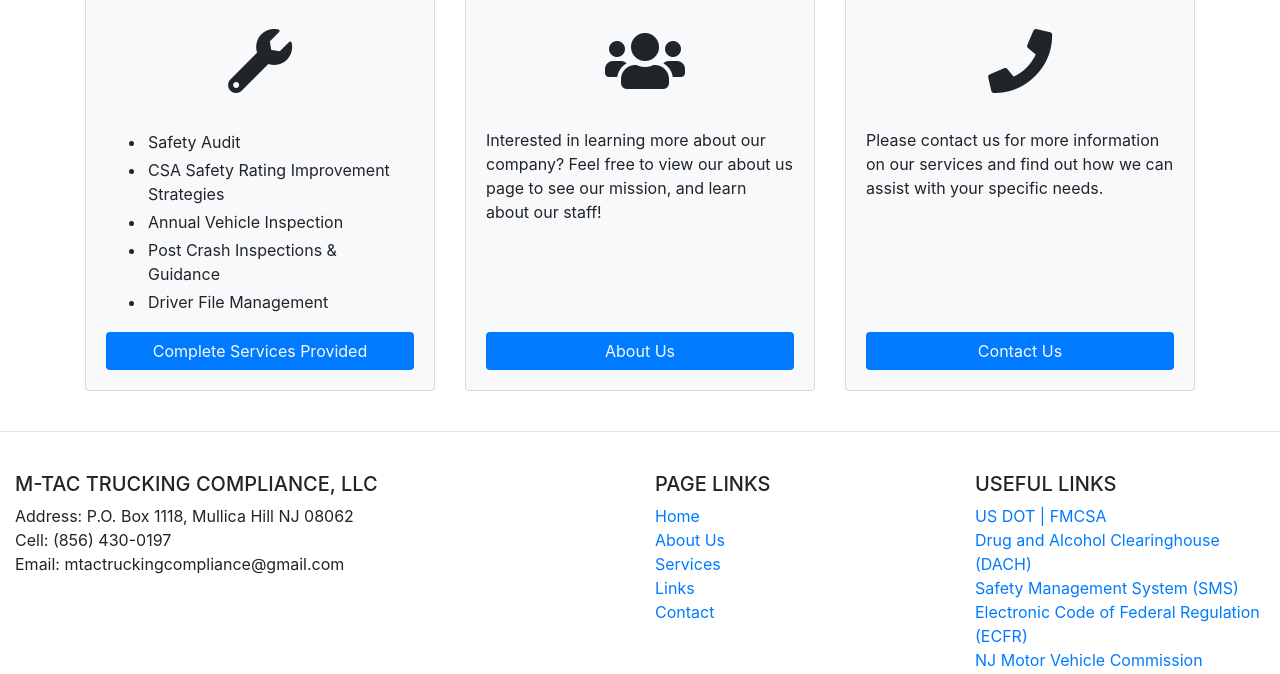
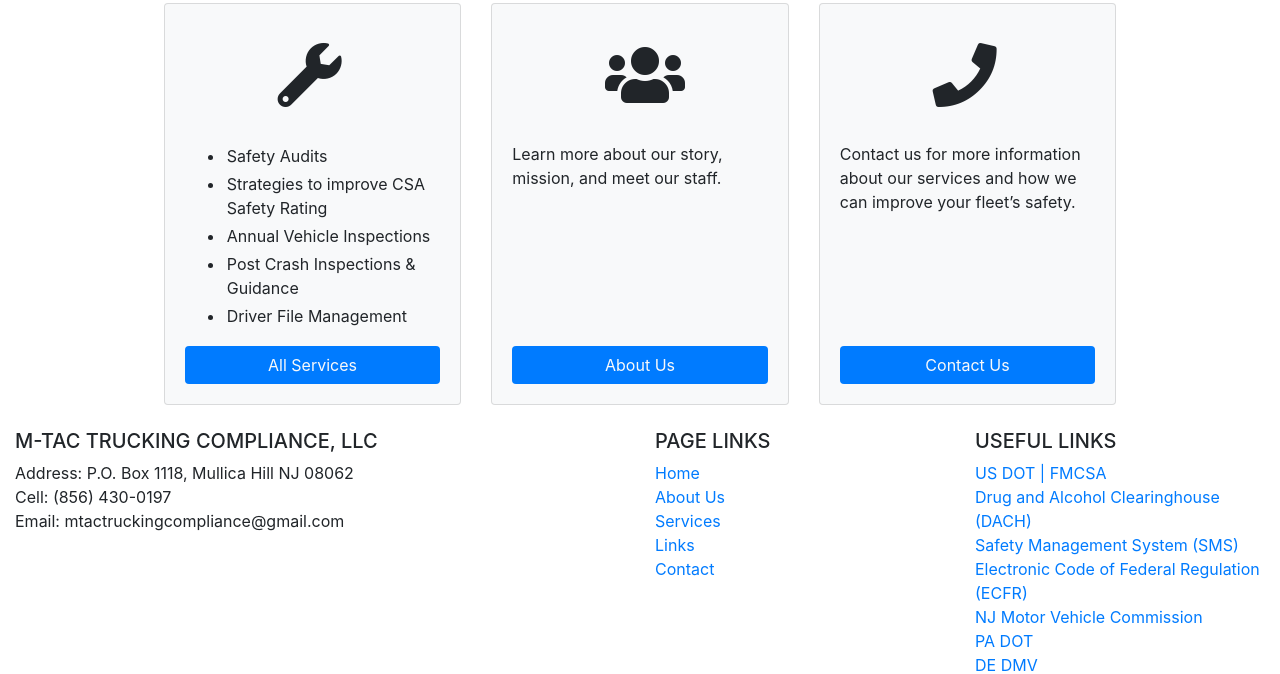
Before and after one commit to ColeTistan/MTAC_Trucking_Compliance_Website, a PHP site: page / in a window 1280 px wide. Shown: the part 1185-1859 px from the top of the page. Run offline with PHP 8.4, Linux system fonts and the light colour scheme; some libraries are stand-ins or nearby versions.

Commit message:
added changes to cards on home page

```diff
--- a/templates/index.html
+++ b/templates/index.html
@@ -15,14 +15,17 @@
     <title>Home - M-Tac Trucking Compliance</title>
 </head>
 <body>
+
 <!-- start header -->
 <header class="header">
-    <nav class="navbar navbar-expand-md navbar-dark bg-dark text-center">
+
+    <!-- Navbar - start -->
+    <nav class="navbar navbar-expand-md navbar-dark text-center">
         <a href="index.html"><img id="company-logo" src="../images/company_logo.png"></a>
         <button class="navbar-toggler" type="button" data-toggle="collapse" data-target="#navbar-content">
             <span class="navbar-toggler-icon"></span>
         </button>
-        <h6 style="margin-bottom: 0px;" class="navbar-text">
+        <h6 class="navbar-text mission-statement">
             Providing guidance and solutions to ensure your Carrier is safe and USDOT compliant.
         </h6>
         <div class="collapse navbar-collapse" id="navbar-content">
@@ -34,7 +37,7 @@
                 </li>
                 <li class="nav-item">
                     <a href="about.html" class="nav-link">
-                        About Us
+                        About
                     </a>
                 </li>
                 <li class="nav-item">
@@ -49,76 +52,78 @@
                 </li>
                 <li class="nav-item">
                     <a href="contact.php" class="nav-link">
-                        Contact Us
+                        Contact
                     </a>
                 </li>
             </ul>
         </div>
     </nav>
+    <!-- navbar - end -->
+
 </header>
-<!-- end header -->
-<br>
-<!-- start main -->
-<main>
+<!-- header - end -->
+<div class="container">
+    <div class="col-sm-">
+        <div class="carousel slide" data-ride="carousel" id="index-carousel">
+            <ol class="carousel-indicators">
+                <li class="active" data-slide-to="0" data-target="#index-carousel"></li>
+                <li data-slide-to="1" data-target="#index-carousel"></li>
+                <li data-slide-to="2" data-target="#index-carousel"></li>
+                <li data-slide-to="3" data-target="#index-carousel"></li>
+                <li data-slide-to="4" data-target="#index-carousel"></li>
+            </ol>
 
-<!-- index page - slideshow -->
-<div class="container">
-    <div class="col-sm-12">
-        <div id="index-carousel" class="carousel slide" data-ride="carousel">
-            <ol class="carousel-indicators">
-                <li data-target="#index-carousel" data-slide-to="0" class="active"></li>
-                <li data-target="#index-carousel" data-slide-to="1"></li>
-                <li data-target="#index-carousel" data-slide-to="2"></li>
-                <li data-target="#index-carousel" data-slide-to="3"></li>
-                <li data-target="#index-carousel" data-slide-to="4"></li>
-            </ol>
         <div class="carousel-inner">
             <div class="carousel-item active">
-                    <img class="d-block w-100" src="../images/Post_Crash.jpg">
+                <img class="d-block w-100" src="../images/Post_Crash.jpg" />
             </div>
+
             <div class="carousel-item">
-                    <img class="d-block w-100" src="../images/inspection_2.jpg">
+                <img class="d-block w-100" src="../images/inspection_2.jpg" />
             </div>
+
             <div class="carousel-item">
-                    <img class="d-block w-100" src="../images/presentation_1.jpg">
+                <img class="d-block w-100" src="../images/presentation_1.jpg" />
             </div>
+
             <div class="carousel-item">
-                    <img class="d-block w-100" src="../images/njsp_service.jpg">
+                <img class="d-block w-100" src="../images/njsp_service.jpg" />
             </div>
+
             <div class="carousel-item">
-                    <img class="d-block w-100" src="../images/inspection_5.jpg">
+                <img class="d-block w-100" src="../images/inspection_5.jpg" />
             </div>
         </div>
-            <a href="#index-carousel" class="carousel-control-prev" role="button" data-slide="prev">
-                <span class="carousel-control-prev-icon" aria-hidden="true"></span>
+            <a class="carousel-control-prev" data-slide="prev" href="#index-carousel" role="button">
                 <span class="sr-only">Previous</span>
             </a>
-            <a href="#index-carousel" class="carousel-control-next" role="button" data-slide="next">
-                <span class="carousel-control-next-icon" aria-hidden="true"></span>
+            <a class="carousel-control-next" data-slide="next" href="#index-carousel" role="button">
                 <span class="sr-only">Next</span>
             </a>
         </div>
     </div>
-    <br>
-    <!-- index page - info boxes -->
+</div>
+<br />
 
     <!-- service box -->
-    <div class="card-deck">
-        <div class="card bg-light" id="service-box">
+
+<div class="row justify-content-center">
+    <div class="col-sm-3">
+        <div class="card bg-light h-100" id="service-box">
         <br>
-            <div style="display: inline-block; text-align: center;" class="card-img">
+            <div class="card-img">
                 <i class="fas fa-wrench fa-4x"></i>
             </div>
-            <div class="card-body d-flex flex-column">
-                <ul style="display: inline-block;" class="service-list" id="service-list">
+            <div class="card-body d-flex flex-column justify-content-between">
+                <ul class="service-list" id="service-list">
                     <li class="service-type">
-                        Safety Audit
+                        Safety Audits
                     </li>
                     <li class="service-type">
-                        CSA Safety Rating Improvement Strategies
+                        Strategies to improve CSA Safety Rating
                     </li>
                     <li class="service-type">
-                        Annual Vehicle Inspection
+                        Annual Vehicle Inspections
                     </li>
                     <li class="service-type">
                         Post Crash Inspections & Guidance
@@ -127,49 +132,53 @@
                         Driver File Management
                     </li>
                 </ul>
-                <div style="display:flex">
-                    <a href="service.html" class="btn bg-primary text-light btn-block">Complete Services Provided</a>
+                <div class="d-flex">
+                    <a href="service.html" class="btn bg-primary text-light btn-block">All Services</a>
+                </div>
             </div>
         </div>
     </div>
 
         <!-- about us box -->
-        <div class="card bg-light" id="about-box">
+    <div class="col-sm-3">
+        <div class="card bg-light h-100" id="about-box">
         <br>
-            <div style="display: inline-block; text-align: center;" class="card-img">
+            <div class="card-img">
                 <i class="fas fa-users fa-4x"></i>
             </div>
-            <div class="card-body d-flex flex-column">
+            <div class="card-body d-flex flex-column justify-content-between">
                 <p id="about-card" class="card-text">
-                    Interested in learning more about our company?
-                    Feel free to view our about us page to see our mission,
-                    and learn about our staff!
+                    Learn more about our story,
+                    mission, and meet our staff.
                 </p>
+                <div class="d-flex">
                     <a href="about.html" class="btn bg-primary text-light btn-block mt-auto">About Us</a>
+                </div>
+            </div>
         </div>
     </div>
 
         <!-- contact box -->
-        <div class="card bg-light" id="contact-box">
+    <div class="col-sm-3">
+        <div class="card bg-light h-100" id="contact-box">
         <br>
-            <div style="display: inline-block; text-align: center;" class="card-img">
+            <div class="card-img">
                 <i class="fas fa-phone fa-4x"></i>
             </div>
-            <div id="contact-card" class="card-body d-flex flex-column">
-                <p>Please contact us for more information on our
-                   services and find out how we can assist with
-                   your specific needs.
+            <div id="contact-card" class="card-body d-flex flex-column justify-content-between">
+                <p>
+                    Contact us for more information
+                    about our services and how we
+                    can improve your fleet’s safety.
                 </p>
+                <div class="d-flex">
                     <a href="contact.php" class="btn bg-primary text-light btn-block mt-auto">Contact Us</a>
                 </div>
             </div>
         </div>
     </div>
-</main>
+</div>
 <!-- end main -->
-
-<br>
-<hr>
 
 <!-- start Footer - Bootstrap 4 -->
 <footer class="page-footer font-small blue pt-4">
--- a/templates/style.css
+++ b/templates/style.css
@@ -1,9 +1,29 @@
+.mission-statement{
+    margin-bottom: 0px;
+    color: #fff !important;
+}
+
+.navbar-nav .nav-item .nav-link{
+    color: #fff;
+}
+
+.navbar-nav .nav-item .nav-link:hover{
+    color: #ffc000;
+}
+
+.navbar{
+    width: 100%;
+    background-color: rgba(0,0,0,0.7);
+    margin-bottom: 15px;
+}
+/* Navbar and slider - end */
+
 .state-location, .service-type{
     padding: 2px 2px !important;
 }
 
 .map-img img{
-    width: 410px;
+    width: 350px;
     height: auto;
     padding: 5px;
 }
@@ -75,3 +95,5 @@
 }
 
 /* Link Cards - End */
+
+/* Link Cards - End */
```
Also changed, not shown: templates/about.html (+17 -16 lines), templates/contact.php (+9 -8 lines), templates/links.html (+8 -8 lines), templates/service.html (+15 -16 lines), images/presentation_2.jpg (deleted). Lines whose indentation alone changed are shown as unchanged.
